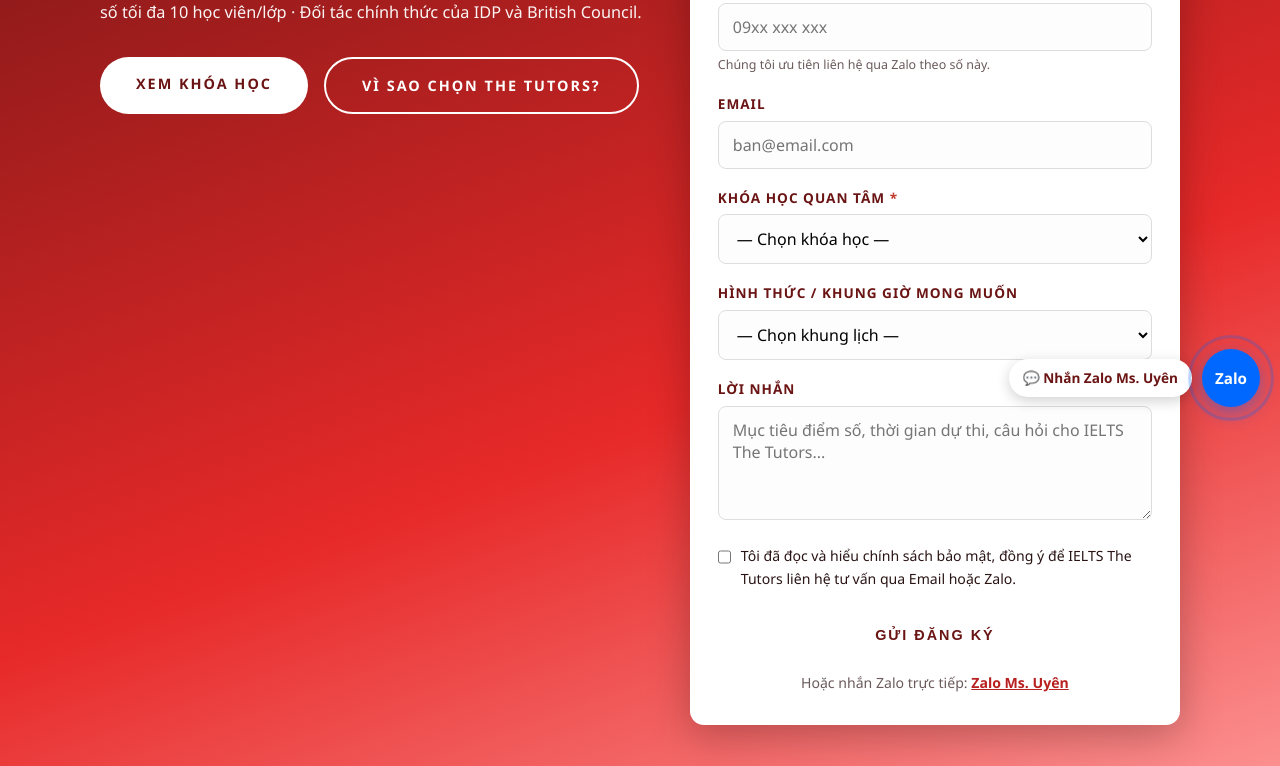
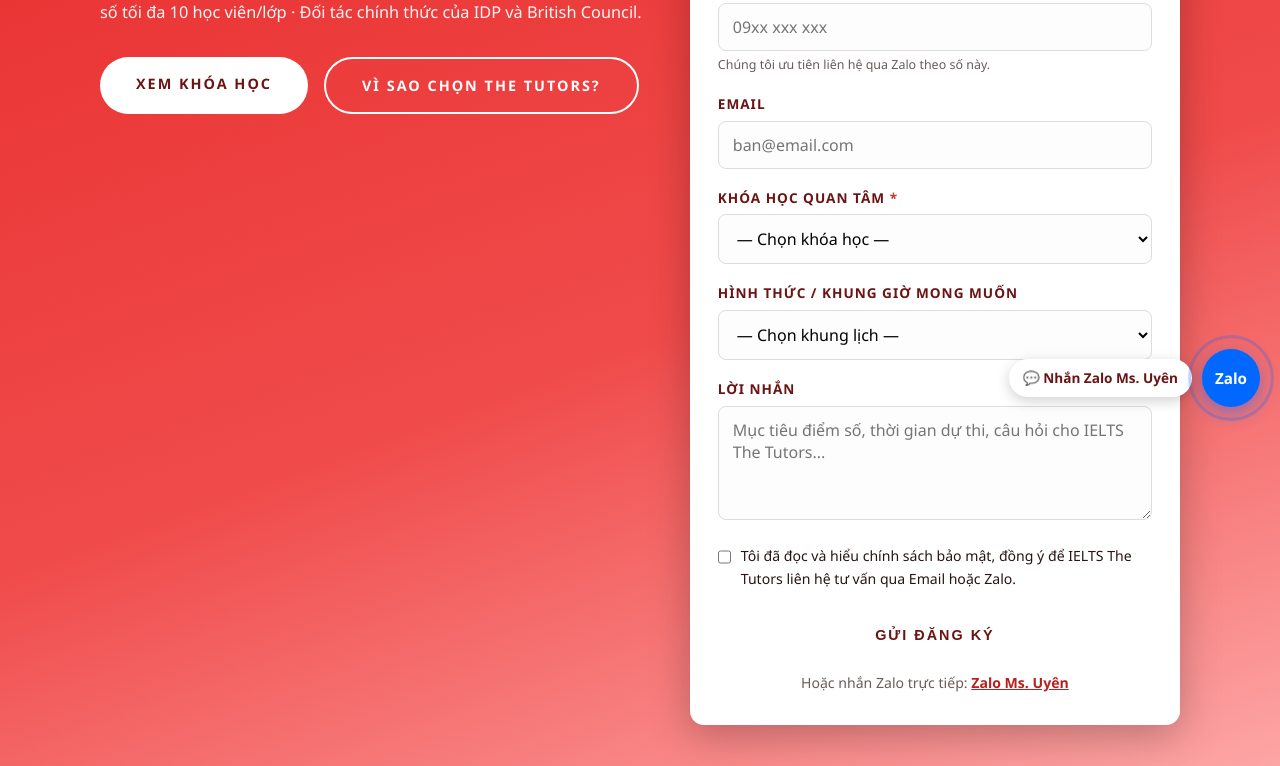
Before and after one commit to affluence-vn/ielts-thetutors-landing, a plain HTML site: page index.html in a window 1280 px wide. Shown: the part 373-1139 px from the top of the page. Drawn offline with Linux system fonts and the light colour scheme.

Commit message:
Lighten hero gradient

```diff
--- a/index.html
+++ b/index.html
@@ -50,7 +50,7 @@
 
   /* ---------- Hero ---------- */
   .hero {
-    background: linear-gradient(160deg, #6b1414 0%, #e72929 60%, #ff9d9d 100%);
+    background: linear-gradient(160deg, #e72929 0%, #f04b4b 55%, #ffb0b0 100%);
     color: #fff;
     padding: 70px 20px 120px;
     position: relative;
```
